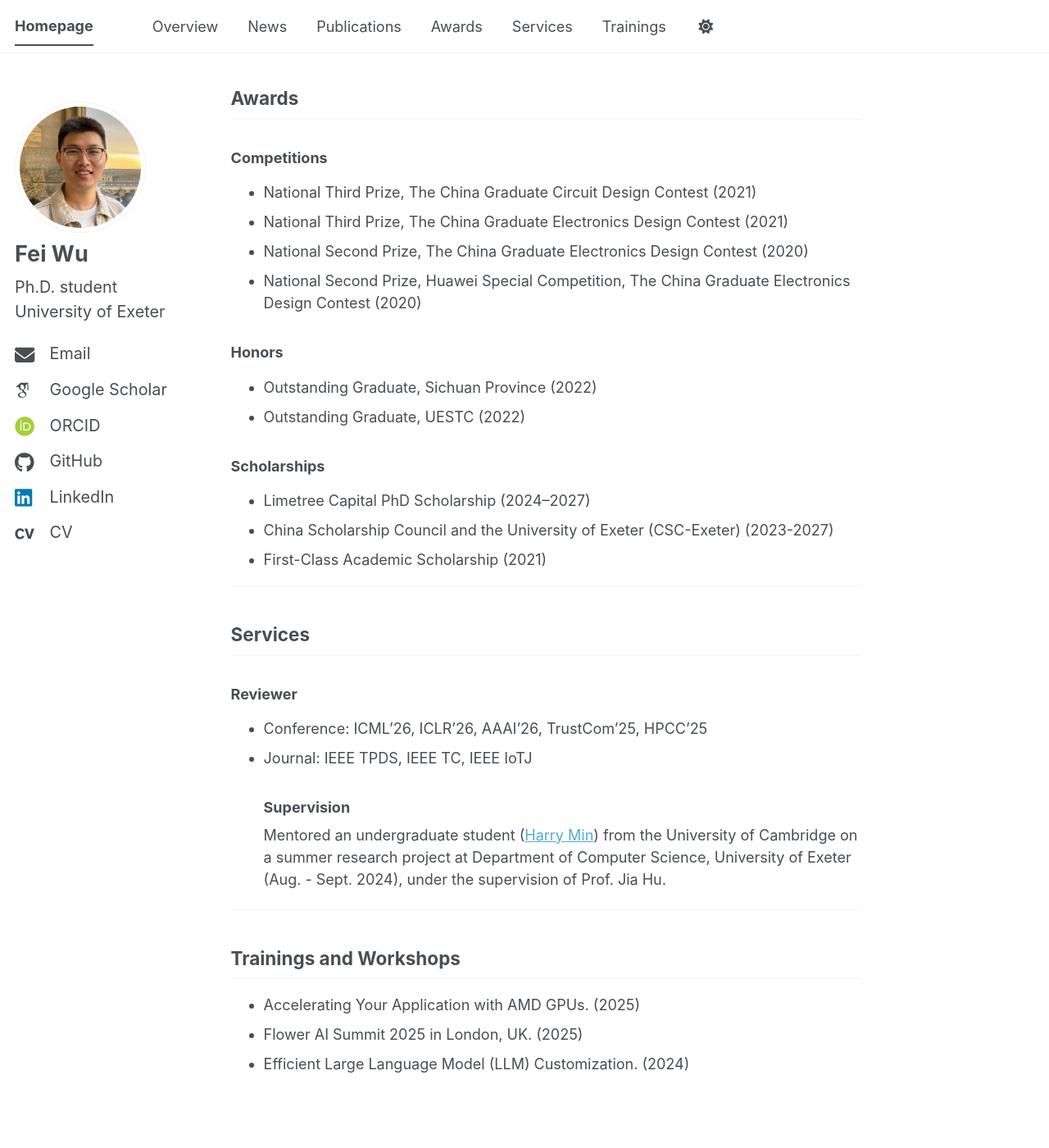
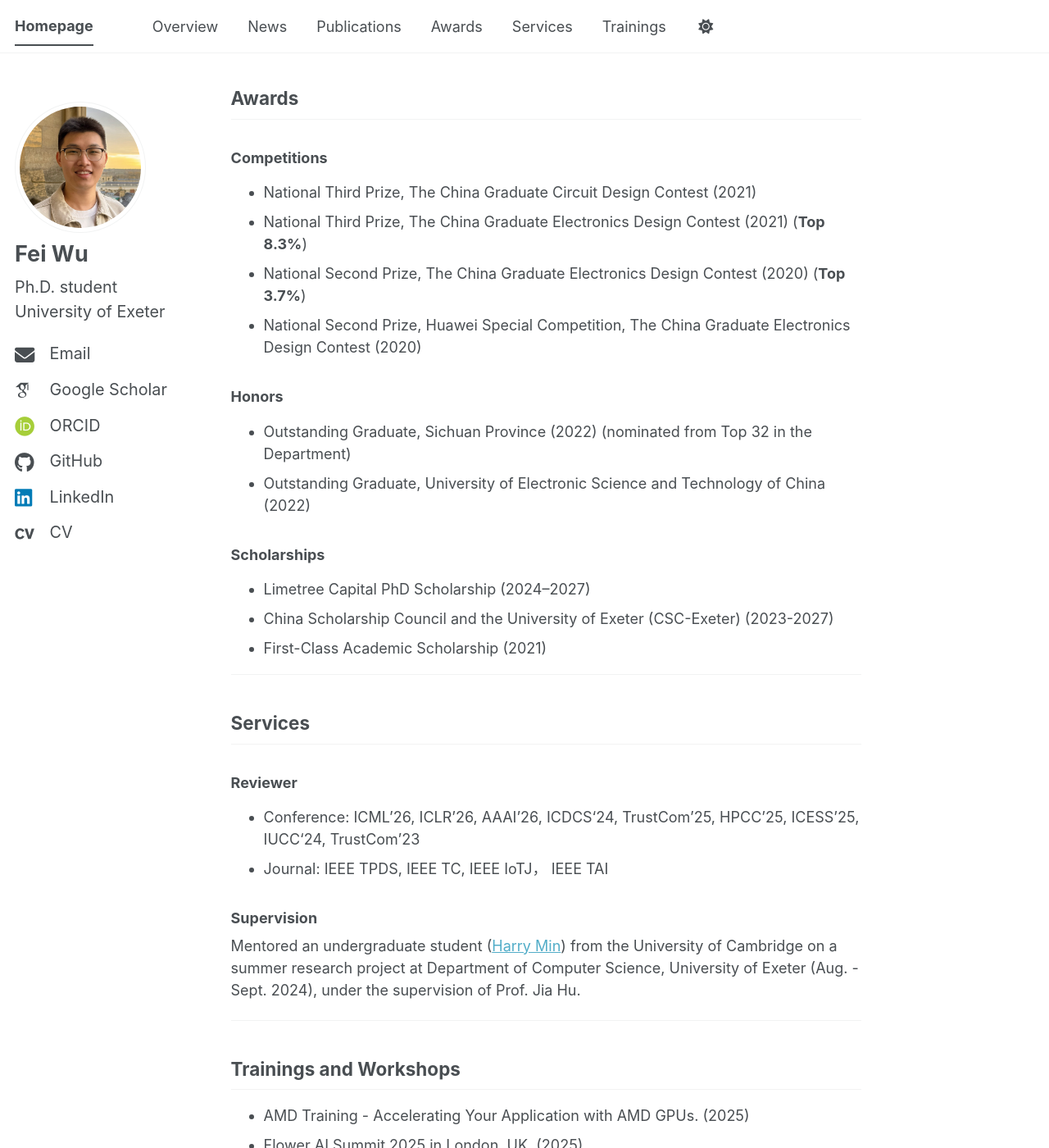
Before and after one commit to fei407/fei407.github.io, a Jekyll site: the page built from _pages/about.md, in a window 1280 px wide and 1400 px high, scrolled down 1562 px. Shown: the whole window at 82% size. Built offline with Jekyll 4.4.1, drawn with Linux system fonts in a browser that asks for light colours; some web fonts are replaced; a script bundle is joined from its source files by our own code; library files that are not in the unit come from our copies; some of the changed text lies outside the part shown.

Commit message:
update info

```diff
--- a/_pages/about.md
+++ b/_pages/about.md
@@ -49,13 +49,13 @@ My Ph.D. study is fully funded by the China Scholarship Council and the Universi
 ## Awards
 ### Competitions
 - National Third Prize, The China Graduate Circuit Design Contest (2021)
-- National Third Prize, The China Graduate Electronics Design Contest (2021)
-- National Second Prize, The China Graduate Electronics Design Contest (2020)
+- National Third Prize, The China Graduate Electronics Design Contest (2021) (**Top 8.3%**)
+- National Second Prize, The China Graduate Electronics Design Contest (2020) (**Top 3.7%**)
 - National Second Prize, Huawei Special Competition, The China Graduate Electronics Design Contest (2020)
 
 ### Honors
-- Outstanding Graduate, Sichuan Province (2022)
-- Outstanding Graduate, UESTC (2022)
+- Outstanding Graduate, Sichuan Province (2022) (nominated from Top 32 in the Department)
+- Outstanding Graduate, University of Electronic Science and Technology of China (2022)
 
 ### Scholarships
 - Limetree Capital PhD Scholarship (2024–2027)
@@ -66,16 +66,16 @@ My Ph.D. study is fully funded by the China Scholarship Council and the Universi
 
 ## Services
 ### Reviewer
-- Conference: ICML'26, ICLR'26, AAAI'26, TrustCom'25, HPCC'25
-- Journal: IEEE TPDS, IEEE TC, IEEE IoTJ
+- Conference: ICML'26, ICLR'26, AAAI'26, ICDCS‘24, TrustCom'25, HPCC'25, ICESS’25, IUCC‘24, TrustCom'23
+- Journal: IEEE TPDS, IEEE TC, IEEE IoTJ， IEEE TAI
+
 ### Supervision
 Mentored an undergraduate student ([Harry Min](https://www.linkedin.com/in/harry-min/)) from the University of Cambridge on a summer research project
 at Department of Computer Science, University of Exeter (Aug. - Sept. 2024), under the supervision of Prof. Jia Hu.
 
-
 ---
 
 ## Trainings and Workshops
-- Accelerating Your Application with AMD GPUs. (2025)
+- AMD Training - Accelerating Your Application with AMD GPUs. (2025)
 - Flower AI Summit 2025 in London, UK. (2025)
-- Efficient Large Language Model (LLM) Customization. (2024)
+- NVIDIA Training - Efficient Large Language Model (LLM) Customization. (2024)
```
Also changed, not shown: 1 other file.
